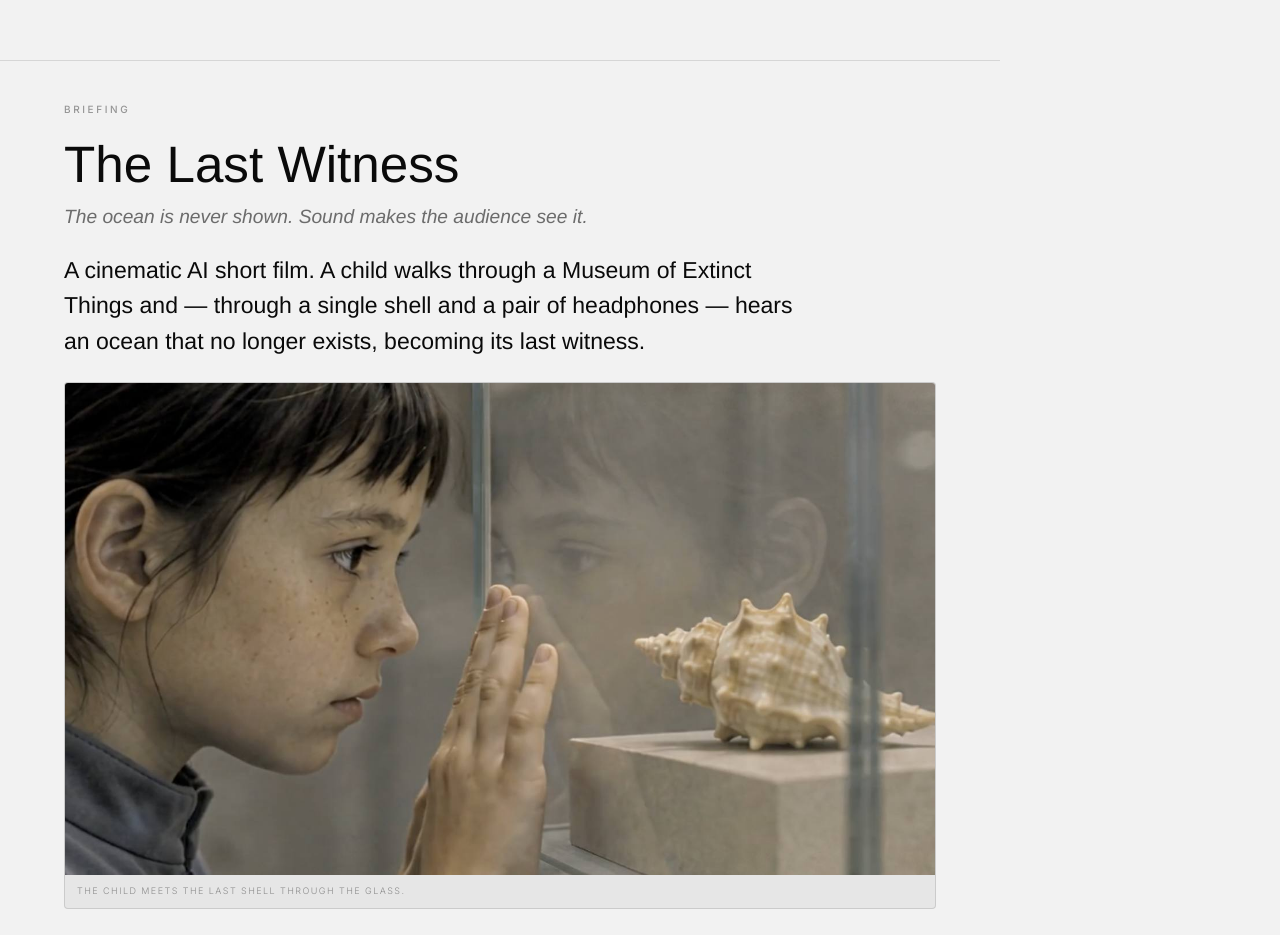
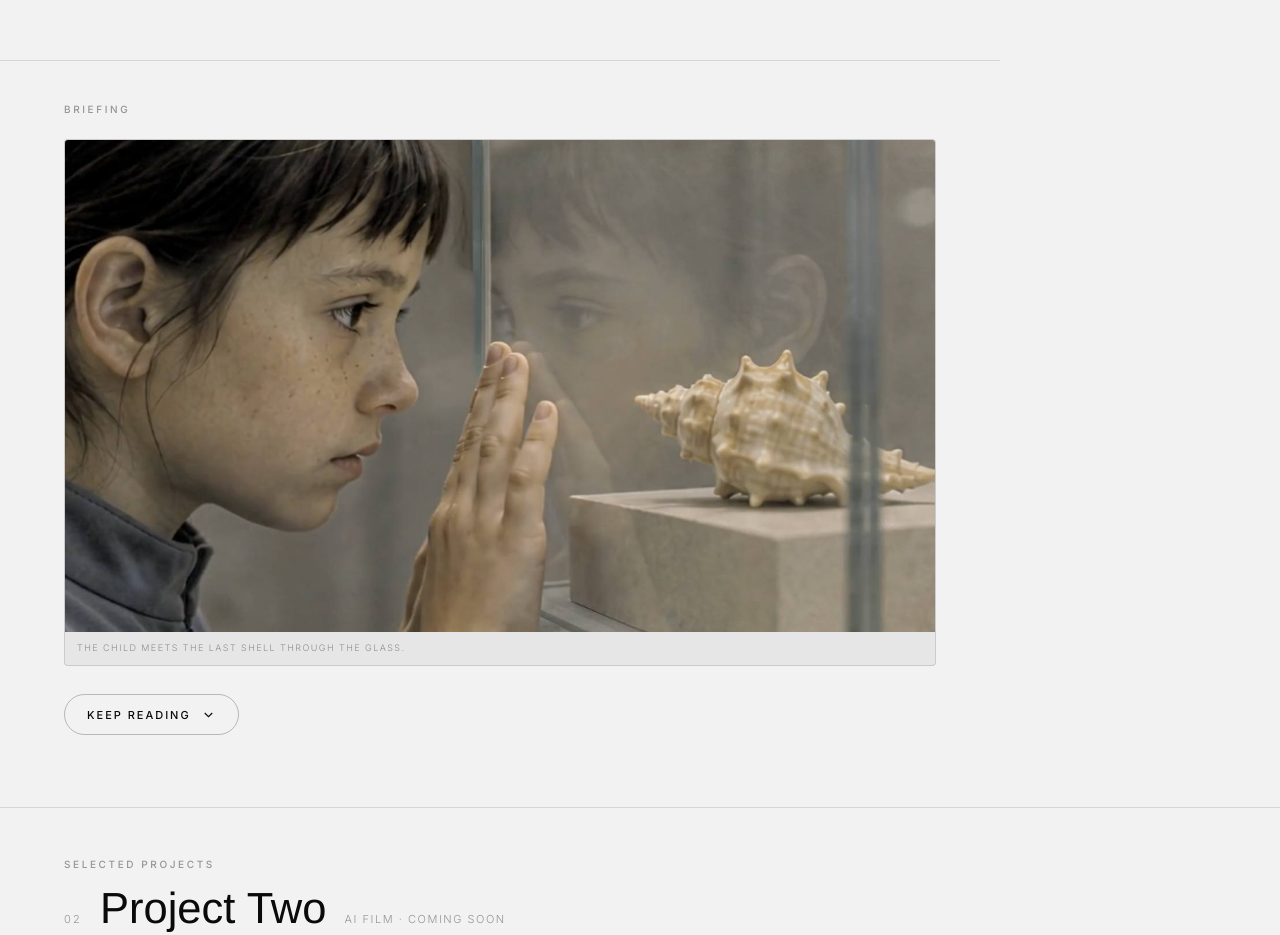
Before and after one commit to aneecoco-lgtm/digital-twilight, a React (Vite) app: page /work/ai-storytelling in a window 1280 px wide. Shown: the part 1220-2155 px from the top of the page. Built offline with nearby package versions, Linux system fonts and the light colour scheme.

Commit message:
AI Storytelling: remove duplicate Last Witness title/intro from Briefing

```diff
--- a/src/pages/AiStorytelling.jsx
+++ b/src/pages/AiStorytelling.jsx
@@ -195,17 +195,6 @@ export default function AiStorytelling() {
       <section className="ais-brief">
         <span className="ais-label">Briefing</span>
 
-        <div className="ais-lw-head">
-          <h2 className="ais-lw-title">The Last Witness</h2>
-          <p className="ais-lw-tag">The ocean is never shown. Sound makes the audience see it.</p>
-        </div>
-
-        <p className="ais-brief-lead">
-          A cinematic AI short film. A child walks through a Museum of Extinct Things
-          and — through a single shell and a pair of headphones — hears an ocean that
-          no longer exists, becoming its last witness.
-        </p>
-
         {/* Visible teaser frame */}
         <figure className="ais-lw-full">
           <img src="/images/last-witness/glass.jpg" alt="The child meets the last shell through the glass" loading="lazy" />
```
